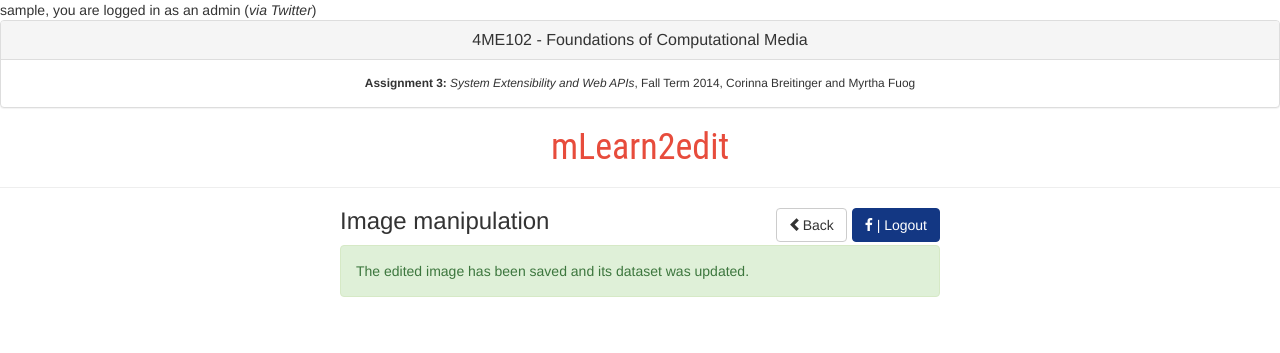
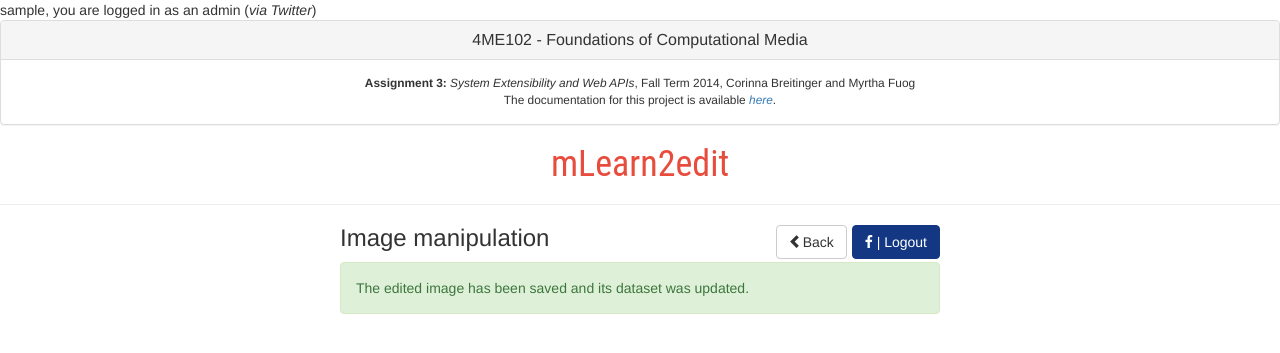
Before and after one commit to mfuog/mLearn2edit, a PHP site: page /editImage.php in a window 1280 px wide. Shown: the top 353 px of the page. Run offline with PHP 8.4, Linux system fonts and the light colour scheme; the visitor is signed in with stand-in values (Sample User, id 1); some libraries are stand-ins or nearby versions.

Commit message:
Update header.php
added link to documentation

```diff
--- a/header.php
+++ b/header.php
@@ -19,6 +19,7 @@
     <div class="panel-body">
         <small>
             <b>Assignment 3:</b><i> System Extensibility and Web APIs</i>, Fall Term 2014, Corinna Breitinger and Myrtha Fuog<br>
+            The documentation for this project is available <a href = "https://drive.google.com/file/d/0B6laqvt4eLtPRmVIbG9XQ0RFSUU/view"><i>here</i></a>.<br>
         </small>
     </div>
 </div>
```
